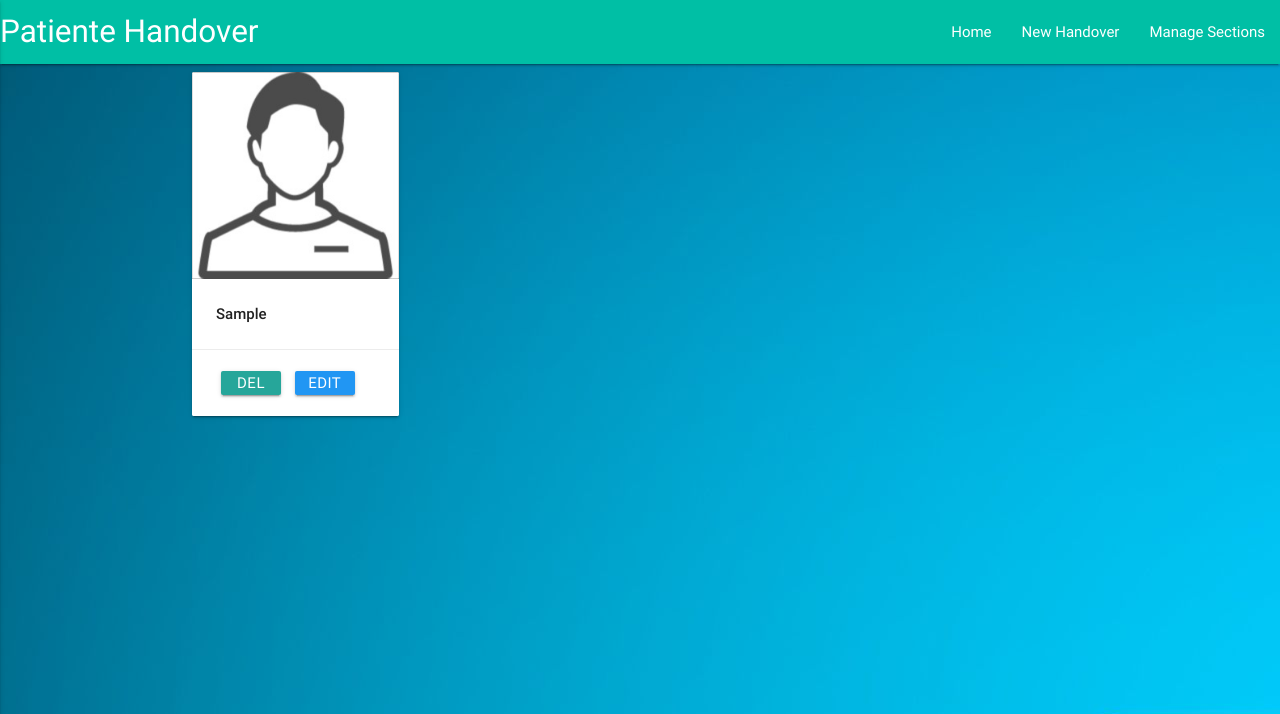
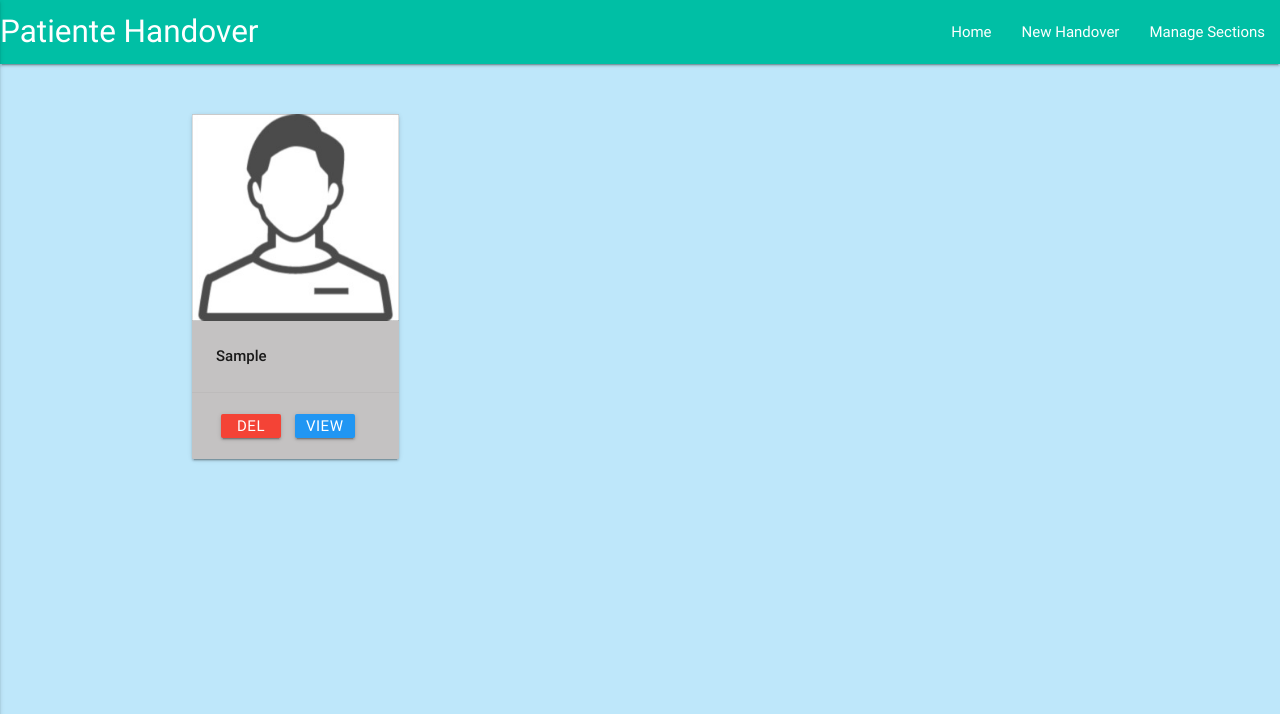
Before and after one commit to jamaral14/data-centric-development-milestone-project-handover, a Flask app: page / in a window 1280 px wide. Shown: the top 714 px of the page. Run offline with Flask 2, Linux system fonts and the light colour scheme; a database or web service that is not in the repository returns one stand-in record (values such as "Sample title"); some libraries are stand-ins or nearby versions.

Commit message:
added color to button and changing background color to body

```diff
--- a/static/css/style.css
+++ b/static/css/style.css
@@ -15,5 +15,10 @@ nav {
 }
 
 body {
-background-image:url(../img/fundo.jpg);
+background-color: #bee7fa;
 }
+
+.card {
+background-color: rgb(196, 194, 194);
+margin-top: 50px;
+}
--- a/templates/addhandover.html
+++ b/templates/addhandover.html
@@ -18,7 +18,7 @@
   </div>
             <div class="input-field col s12">
                 <i class="material-icons prefix">assignment</i>
-                <input id="temperature" name="temperature" type="text" class="validate">
+                <textarea name="temperature" id="temperature" class="materialize-textarea"></textarea>
                 <label for="icon_prefix">Patient Temperature</label>
             </div>
             </div>
--- a/templates/handover.html
+++ b/templates/handover.html
@@ -15,9 +15,9 @@
 			</div>
 			<div class="card-action">
 				<a href="{{url_for('delete_handover', handover_id=handover._id)}}"
-					class="waves-effect waves-light btn btn_small">DEL</a>
+					class="waves-effect waves-light btn btn_small red">DEL</a>
 				<a href="{{url_for('edit_handover', handover_id=handover._id)}}"
-					class="waves-effect waves-light btn btn_small blue">Edit</a>
+					class="waves-effect waves-light btn btn_small blue">View</a>
 			</div>
 		</div>
 	</div>
```
Also changed, not shown: static/img/shiny-blue.jpg (added), static/img/shiny-blue1.jpg (added).
